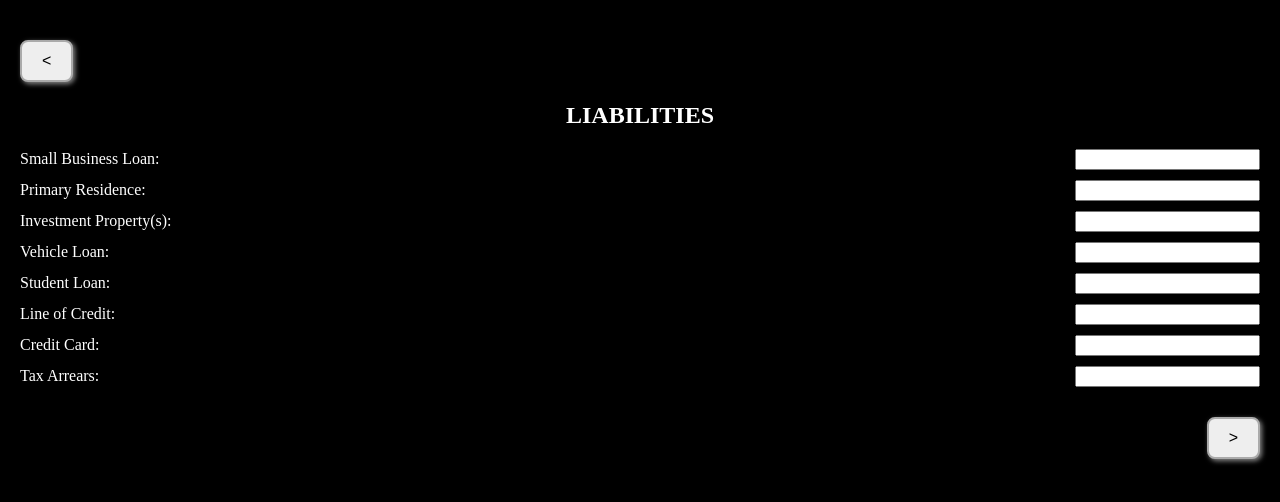
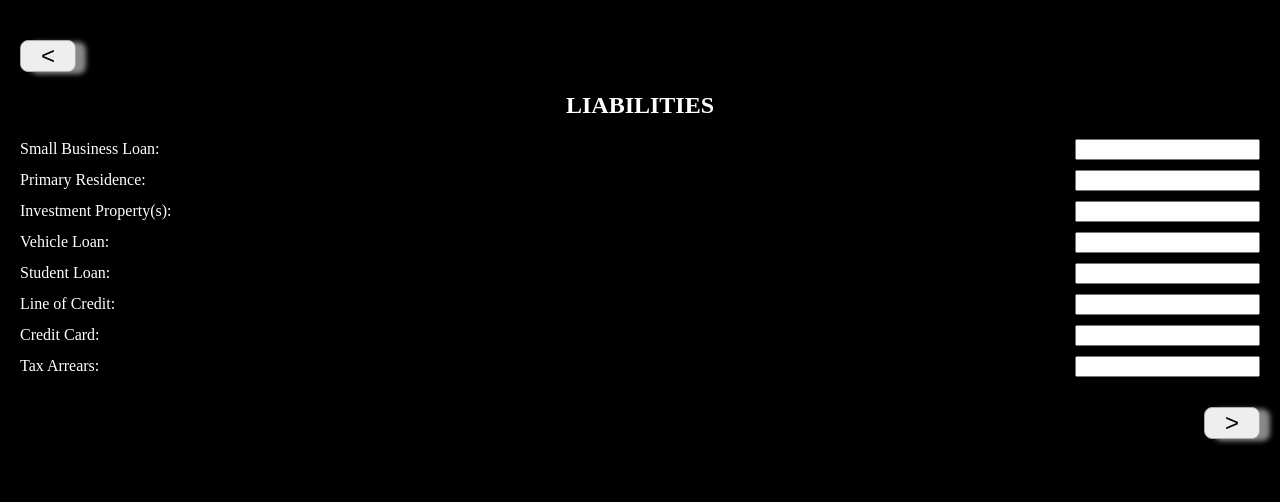
Before and after one commit to inexasli/Landing-Page, a plain HTML site: page liability.html in a window 1280 px wide. Drawn offline with Linux system fonts and the light colour scheme.

Commit message:
Update liability.html

```diff
--- a/liability.html
+++ b/liability.html
@@ -148,8 +148,7 @@ button {
     </div> -->
 
 <div style="text-align:left;">
-<button onclick="calculateBack()" style="border: 2px solid #aaa; border-radius: 8px; background-color: #eee; padding: 10px 20px; font-size: 16px; box-shadow: 2px 2px 5px #888; color: black;">&lt;</button>
-	  </div>
+<button onclick="calculateBack()"style="border: 1px solid #aaa; border-radius: 8px; background-color: #eee; padding: 1px 20px; font-size: 24px; box-shadow: 10px 2px 5px #888; color: black;">&lt; </div>
 
  <h2 style="text-align: center;">LIABILITIES</h2>
 
@@ -196,8 +195,7 @@ button {
 
 
 	  <div style = "text-align:right;">
-<button onclick="calculateNext()" style="border: 2px solid #aaa; border-radius: 8px; background-color: #eee; padding: 10px 20px; font-size: 16px; box-shadow: 2px 2px 5px #888; color: black;">&gt;</button>
-</div>
+<button onclick="calculateNext()" style="border: 1px solid #aaa; border-radius: 8px; background-color: #eee; padding: 1px 20px; font-size: 24px; box-shadow: 10px 2px 5px #888; color: black;">&gt;</div>
 
 <script>
 
```
